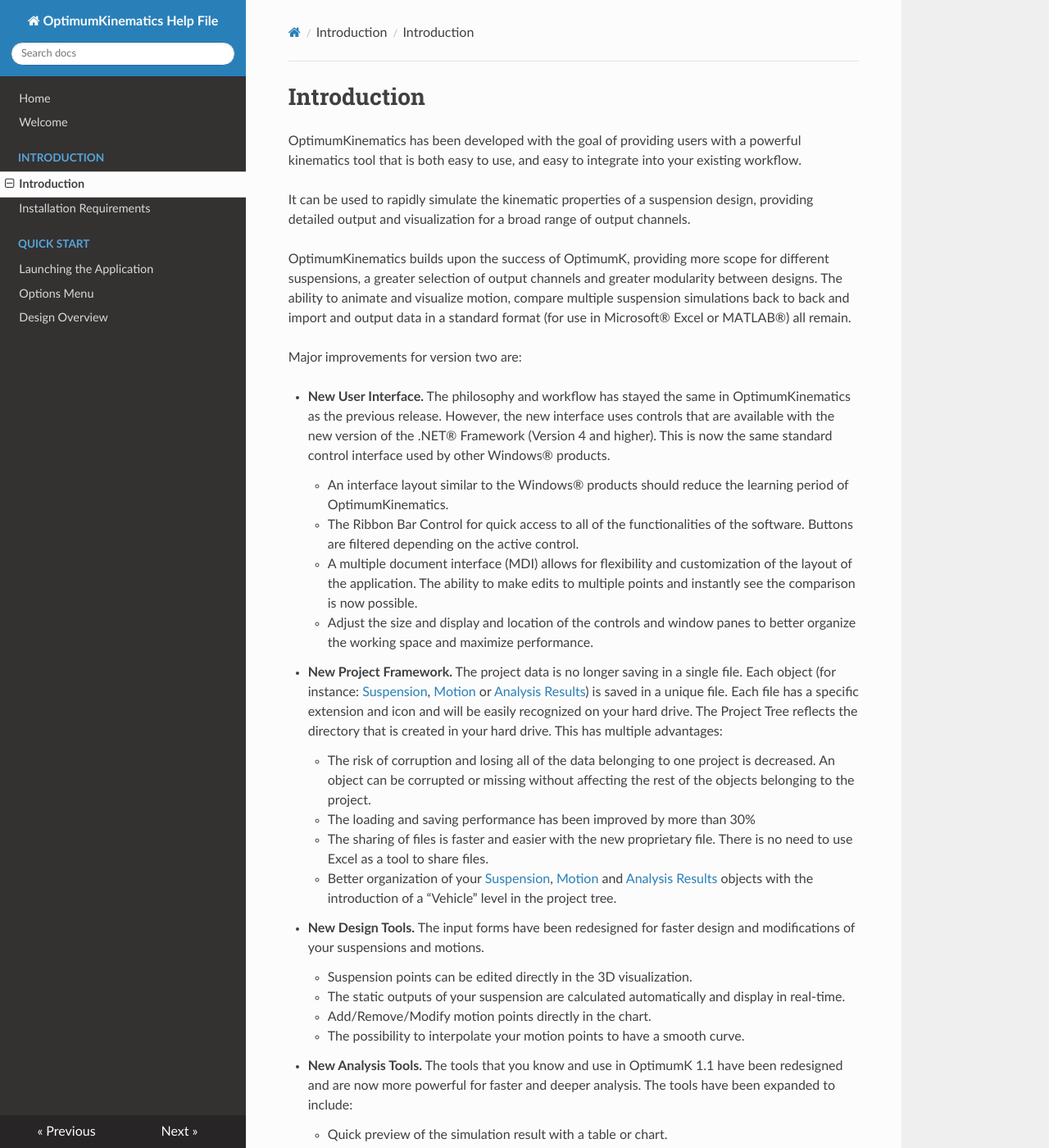
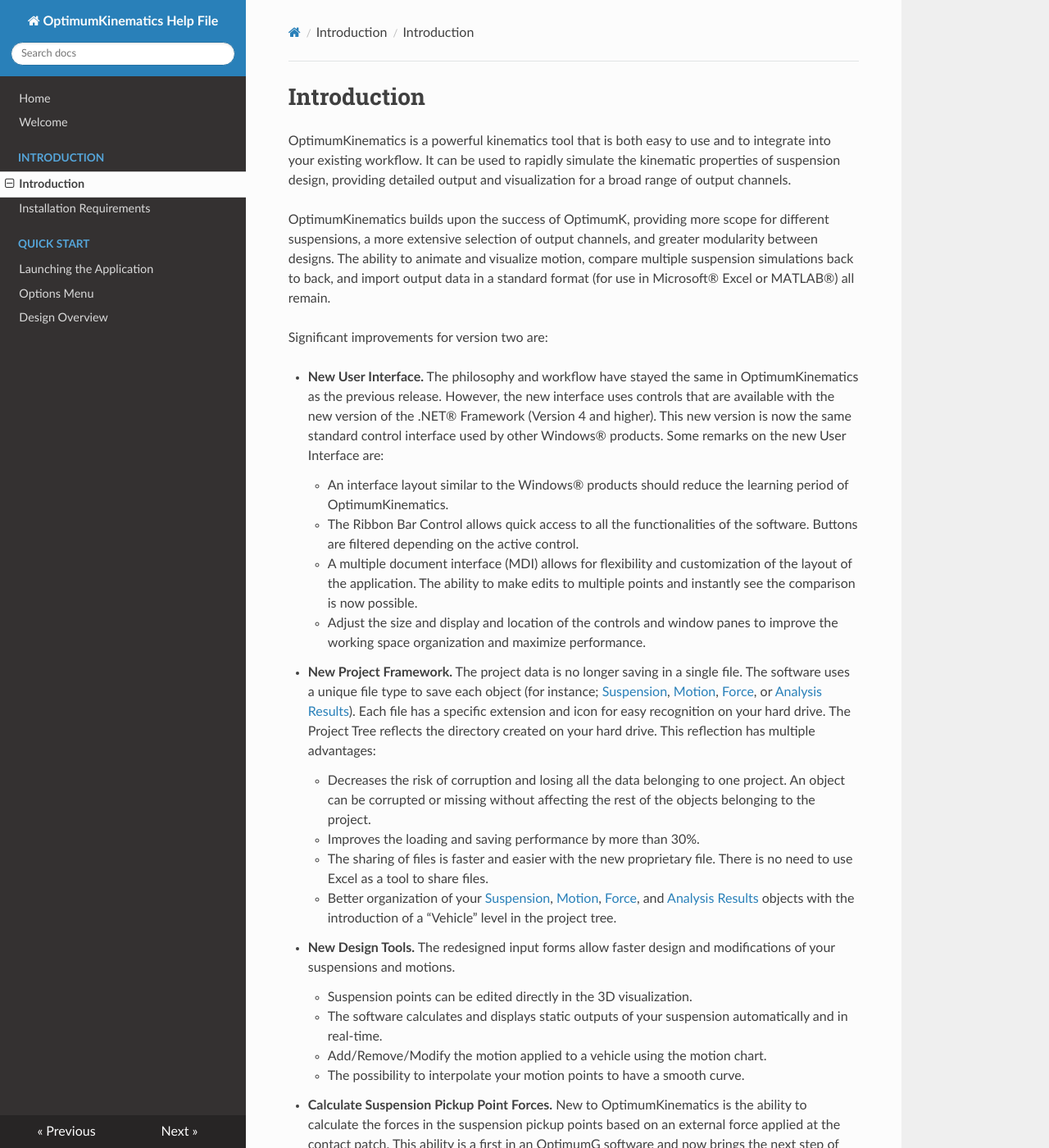
Before and after one commit to paulohy/OptimumKinematics-Help, an MkDocs documentation site: the page built from docs/1_Introduction/1_Introduction.md, in a window 1280 px wide and 1400 px high. Shown: the whole window at 82% size. Built offline with MkDocs 1.6.1, drawn with Linux system fonts in a browser that asks for light colours; nearby versions of some CDN libraries; some of the changed text lies outside the part shown.

Commit message:
Updated introduction to match the latest version

```diff
--- a/docs/1_Introduction/1_Introduction.md
+++ b/docs/1_Introduction/1_Introduction.md
@@ -8,33 +8,37 @@
 
 # Introduction
 
-OptimumKinematics has been developed with the goal of providing users with a powerful kinematics tool that is both easy to use, and easy to integrate into your existing workflow.
+OptimumKinematics is a powerful kinematics tool that is both easy to use and to integrate into your existing workflow. It can be used to rapidly simulate the kinematic properties of suspension design, providing detailed output and visualization for a broad range of output channels.
 
-It can be used to rapidly simulate the kinematic properties of a suspension design, providing detailed output and visualization for a broad range of output channels.
+OptimumKinematics builds upon the success of OptimumK, providing more scope for different suspensions, a more extensive selection of output channels, and greater modularity between designs. The ability to animate and visualize motion, compare multiple suspension simulations back to back, and import output data in a standard format (for use in Microsoft® Excel or MATLAB®) all remain.
 
-OptimumKinematics builds upon the success of OptimumK, providing more scope for different suspensions, a greater selection of output channels and greater modularity between designs. The ability to animate and visualize motion, compare multiple suspension simulations back to back and import and output data in a standard format (for use in Microsoft® Excel or MATLAB®) all remain.
+Significant improvements for version two are:
 
-Major improvements for version two are:
-
-* __New User Interface.__ The philosophy and workflow has stayed the same in OptimumKinematics as the previous release. However, the new interface uses controls that are available with the new version of the .NET® Framework (Version 4 and higher). This is now the same standard control interface used by other Windows® products.
+* __New User Interface.__ The philosophy and workflow have stayed the same in OptimumKinematics as the previous release. However, the new interface uses controls that are available with the new version of the .NET® Framework (Version 4 and higher). This new version is now the same standard control interface used by other Windows® products. Some remarks on the new User Interface are:
     * An interface layout similar to the Windows® products should reduce the learning period of OptimumKinematics.
-    * The Ribbon Bar Control for quick access to all of the functionalities of the software. Buttons are filtered depending on the active control.
+    * The Ribbon Bar Control allows quick access to all the functionalities of the software. Buttons are filtered depending on the active control.
     * A multiple document interface (MDI) allows for flexibility and customization of the layout of the application. The ability to make edits to multiple points and instantly see the comparison is now possible.
-    * Adjust the size and display and location of the controls and window panes to better organize the working space and maximize performance.
-* __New Project Framework.__ The project data is no longer saving in a single file. Each object (for instance: [Suspension](../2_Quick_Start/C_Design_Overview.html#Suspension), [Motion](../2_Quick_Start/C_Design_Overview.html#Motion) or [Analysis Results](../5_Detailed_Overview/D_Analysis.html#Analysis-Results)) is saved in a unique file. Each file has a specific extension and icon and will be easily recognized on your hard drive. The Project Tree reflects the directory that is created in your hard drive. This has multiple advantages:
-    * The risk of corruption and losing all of the data belonging to one project is decreased. An object can be corrupted or missing without affecting the rest of the objects belonging to the project.
-    * The loading and saving performance has been improved by more than 30%
+    * Adjust the size and display and location of the controls and window panes to improve the working space organization and maximize performance.
+* __New Project Framework.__ The project data is no longer saving in a single file. The software uses a unique file type to save each object (for instance; [Suspension](../2_Quick_Start/C_Design_Overview.html#Suspension), [Motion](../2_Quick_Start/C_Design_Overview.html#Motion), [Force](../2_Quick_Start/C_Design_Overview.html#Force), or [Analysis Results](../5_Detailed_Overview/D_Analysis.html#Analysis-Results)). Each file has a specific extension and icon for easy recognition on your hard drive. The Project Tree reflects the directory created on your hard drive. This reflection has multiple advantages:
+    * Decreases the risk of corruption and losing all the data belonging to one project. An object can be corrupted or missing without affecting the rest of the objects belonging to the project.
+    * Improves the loading and saving performance by more than 30%.
     * The sharing of files is faster and easier with the new proprietary file. There is no need to use Excel as a tool to share files.
-    * Better organization of your [Suspension](../2_Quick_Start/C_Design_Overview#Suspension), [Motion](../2_Quick_Start/C_Design_Overview#Motion) and [Analysis Results](../5_Detailed_Overview/D_Analysis#Analysis-Results) objects with the introduction of a “Vehicle” level in the project tree.
-* __New Design Tools.__ The input forms have been redesigned for faster design and modifications of your suspensions and motions.
+    * Better organization of your [Suspension](../2_Quick_Start/C_Design_Overview#Suspension), [Motion](../2_Quick_Start/C_Design_Overview#Motion), [Force](../2_Quick_Start/C_Design_Overview.html#Force), and [Analysis Results](../5_Detailed_Overview/D_Analysis#Analysis-Results) objects with the introduction of a “Vehicle” level in the project tree.
+* __New Design Tools.__ The redesigned input forms allow faster design and modifications of your suspensions and motions.
     * Suspension points can be edited directly in the 3D visualization.
-    * The static outputs of your suspension are calculated automatically and display in real-time.
-    * Add/Remove/Modify motion points directly in the chart.
+    * The software calculates and displays static outputs of your suspension automatically and in real-time.
+    * Add/Remove/Modify the motion applied to a vehicle using the motion chart.
     * The possibility to interpolate your motion points to have a smooth curve.
-* __New Analysis Tools.__ The tools that you know and use in OptimumK 1.1 have been redesigned and are now more powerful for faster and deeper analysis. The tools have been expanded to include:
+* __Calculate Suspension Pickup Point Forces.__ New to OptimumKinematics is the ability to calculate the forces in the suspension pickup points based on an external force applied at the contact patch.  This ability is a first in an OptimumG software and now brings the next step of vehicle design and analysis to you with the same ease of generation you have come to know.  Available with the force simulation:
+    * Vector preview of the force magnitude applied at the contact patch and the force components applied at each pickup point.
+    * Export magnitude forces to a full table or as a peak force value.
+    * Ability to apply forces on the vehicle at either the contact patch or at the wheel center.
+    * Add/Remove/Modify force instances by directly applying an instance in the forces plots.
+    * Ability to import force data from a .csv file and apply forces generated from a wheel force transducer or a full vehicle simulation, allowing for more accurate load cases.
+* __New Analysis Tools.__ The tools that you know and use in OptimumK 1.1 have been redesigned and are now more powerful for faster and more in-depth analysis. The tools have been expanded to include:
     * Quick preview of the simulation result with a table or chart.
-    * Display of the data is faster, thanks to the memory-mapping of the result file. This allows a faster reading of the simulation result data from the hard drive.
+    * Memory-mapping of the result file allows for faster display of the data and reading of the simulation data from the hard drive.
     * Table reports and chart data can be copied to the clipboard easily for use in other software such as Microsoft® Excel or MATLAB®.
-    * Customizable graphs with more options for the title (font, color, etc.), axis (title, gridlines, primary and secondary, etc.), and legend.
-    * More channels have been pre-calculated into the software to allow you to quickly analyze your simulation data from within the software. There is now no need for further post-software calculations.
-    * Animated table, chart and 3D visualization for a complete review of your simulation. Animation is played on all tables, charts and 3D visualization in real-time.
+    * Customizable graphs have more options for the title (font, color, and such), axis (title, gridlines, primary and secondary, and such), and legend.
+    * More channels have been pre-calculated into the software so you can quickly analyze your simulation data from within the software. There is now no need for further post-software calculations.
+    * Animated table, chart, and 3D visualization for a complete review of your simulation. The animations play on all tables, charts, and 3D visualization in real-time.
```
Also changed, not shown: docs/2_Quick_Start/C_Design_Overview.md (+2 -0 lines).
